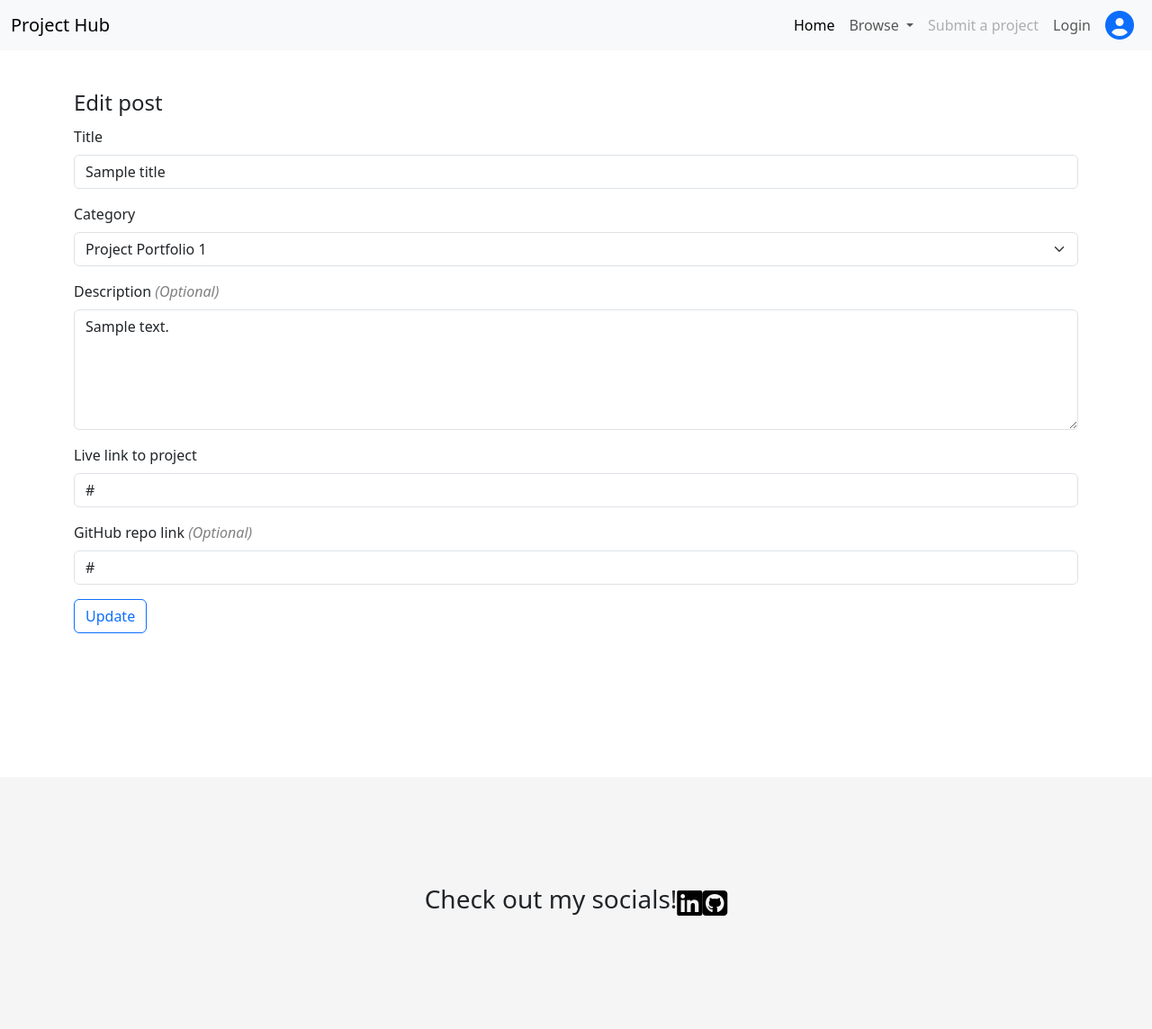
After one commit to linx02/project-hub, a Django app: template hub_main/templates/project_update.html in a window 1280 px wide. The commit adds this page. Shown: the whole page at 90% size. Run offline with Django 3.2, Linux system fonts and the light colour scheme; the template is opened without the code that fills it: most values are stand-ins (such as "Sample title", 1, 10 or a date in 2020); some libraries are stand-ins or nearby versions.

Commit message:
Add edit post functionality

```diff
--- a/hub_main/templates/profile_page.html
+++ b/hub_main/templates/profile_page.html
@@ -36,7 +36,7 @@
                         </div>
                     </a>
                     <div class="post-options">
-                        <button class="post-option"><i class="fa-solid fa-pen-to-square"></i></button>
+                        <a class="post-option" style="color: inherit;" href="{% url 'project_update' post.id %}"><i class="fa-solid fa-pen-to-square"></i></a>
                         <button type="button" class="post-option" data-bs-toggle="modal" data-bs-target="#{{ post.slug }}">
                             <i class="fa-solid fa-trash"></i>
                         </button>
--- /dev/null
+++ b/hub_main/templates/project_update.html
@@ -0,0 +1,59 @@
+{% extends "base.html" %}
+
+{% block content %}
+    <div class="container" id="project_submission_container">
+        <form method="POST" action="{% url 'project_update' post_id %}">
+            {% csrf_token %}
+            <fieldset>
+            <legend>Edit post</legend>
+            <div class="mb-3">
+                <label for="title" class="form-label">Title</label>
+                <input name="title" type="text" id="title" class="form-control" value="{{ title }}" required>
+            </div>
+            <div class="mb-3">
+                <label for="category" class="form-label">Category</label>
+                <select name="category" id="category" class="form-select" required>
+                    {% if category == 1 %}
+                    <option value="1" selected>Project Portfolio 1</option>
+                    {% else %}
+                    <option value="1">Project Portfolio 1</option>
+                    {% endif %}
+                    {% if category == 2 %}
+                    <option value="2" selected>Project Portfolio 2</option>
+                    {% else %}
+                    <option value="2">Project Portfolio 2</option>
+                    {% endif %}
+                    {% if category == 3 %}
+                    <option value="3" selected>Project Portfolio 3</option>
+                    {% else %}
+                    <option value="3">Project Portfolio 3</option>
+                    {% endif %}
+                    {% if category == 4 %}
+                    <option value="4" selected>Project Portfolio 4</option>
+                    {% else %}
+                    <option value="4">Project Portfolio 4</option>
+                    {% endif %}
+                    {% if category == 5 %}
+                    <option value="5" selected>Project Portfolio 5</option>
+                    {% else %}
+                    <option value="5">Project Portfolio 5</option>
+                    {% endif %}
+                </select>
+            </div>
+            <div class="mb-3">
+                <label class="form-label" for="description">Description <em style="color: grey;">(Optional)</em></label>
+                <textarea name="description" id="description" class="form-control" rows="5">{{ description }}</textarea>
+            </div>
+            <div class="mb-3">
+                <label class="form-label" for="live-link">Live link to project</label>
+                <input name="live_link" type="url" id="live-link" class="form-control" value="{{ live_link }}" required>
+            </div>
+            <div class="mb-3">
+                <label class="form-label" for="description">GitHub repo link <em style="color: grey;">(Optional)</em></label>
+                <input name="github_repo_link" type="url" id="description" class="form-control" value="{{ github_repo_link }}">
+            </div>
+            <button type="submit" class="btn btn-outline-primary">Update</button>
+            </fieldset>
+        </form>
+    </div>
+{% endblock %}
--- a/hub_main/urls.py
+++ b/hub_main/urls.py
@@ -7,4 +7,5 @@ urlpatterns = [
     path('project_submission/', views.project_submission, name='project_submission'),
     path('profile_page/', views.profile_page, name='profile_page'),
     path('delete_post/<int:post_id>/', views.delete_post, name='delete_post'),
+    path('project_update/<int:post_id>/', views.project_update, name="project_update")
 ]
```
Also changed, not shown: hub_main/views.py (+34 -2 lines), db.sqlite3.
